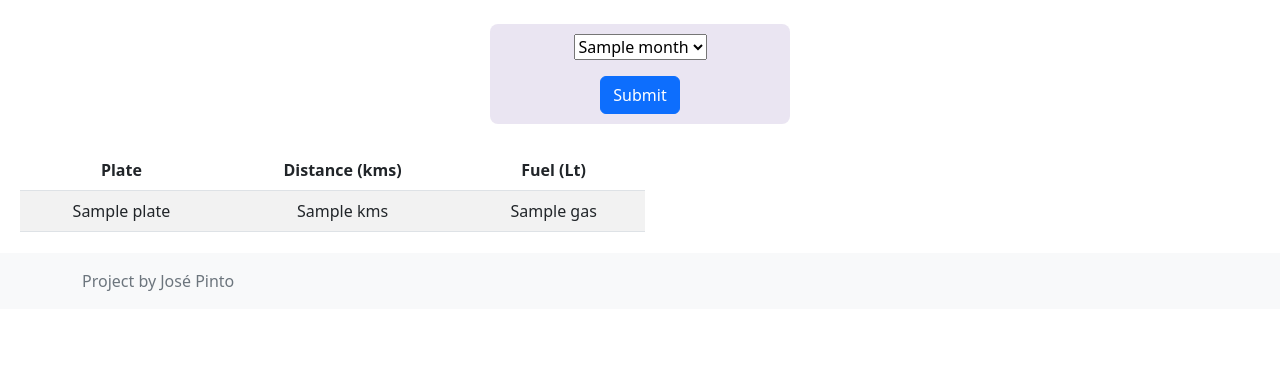
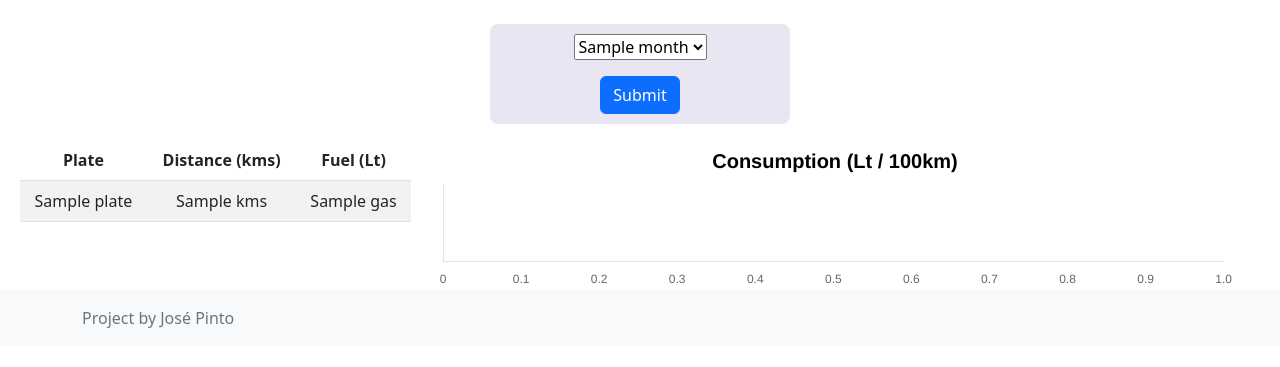
Before and after one commit to JARPinto/fleet, a Flask app: template templates/consumption.html in a window 1280 px wide. Shown: the part 76-443 px from the top of the page. Run offline with Flask 2, Linux system fonts and the light colour scheme; the template is opened without the code that fills it: most values are stand-ins (such as "Sample title", 1, 10 or a date in 2020); some libraries are stand-ins or nearby versions.

Commit message:
consumption, graph same height

```diff
--- a/app.py
+++ b/app.py
@@ -298,34 +298,44 @@ def consumption():
     cursor = db.cursor()
 
     months = cursor.execute("SELECT month FROM transports GROUP BY month").fetchall()
-    # months_dt = [data[0] for data in months]
-    # months = [str_to_month(data) for data in months_dt]
+    months_dt = [data[0] for data in months]
+    months = [str_to_month(data) for data in months_dt]
 
     table_data = cursor.execute('SELECT plate, SUM(kms) as kms, SUM(gas) as gas FROM transports GROUP BY plate').fetchall()
     plates_name = [row[0] for row in table_data]
     plates_kms = [int(row[1]) for row in table_data]
     plates_gas = [int(row[2]) for row in table_data]
 
+    # Populates vehicles consumption
     plates_consumption = []
     for i in range(len(plates_name)):
         result =  "{:.1f}".format(int(plates_gas[i]) * 100 / int(plates_kms[i]))
-        plates_consumption.append(result)
+        plates_consumption.append(float(result))
+
+    print(plates_name)
     print(plates_consumption)
-    print(type(plates_consumption))
-    print(type(plates_kms))
 
     if request.method == 'POST':
-        # long_month_name = request.form.get("month")
-        # datetime_obj = datetime.strptime(long_month_name, "%B")
-        month_number = request.form.get("month")
-        table_data = cursor.execute('SELECT plate, SUM(kms) as kms, SUM(gas) as gas FROM transports WHERE month = ? GROUP BY plate', (month_number, )).fetchall()
+        # Get month name and convert to str with 2digit
+        month_name = request.form.get("month")
+        month_number = datetime.strptime(month_name, '%B').month
+        month_tdig = '{:02d}'.format(month_number)
+
+        # Same table with filter option
+        table_data = cursor.execute('SELECT plate, SUM(kms) as kms, SUM(gas) as gas FROM transports WHERE month=? GROUP BY plate', (month_tdig,)).fetchall()
         plates_name = [row[0] for row in table_data]
         plates_kms = [int(row[1]) for row in table_data]
         plates_gas = [int(row[2]) for row in table_data]
 
+        # Populates vehicles consumption
         plates_consumption = []
         for i in range(len(plates_name)):
-            result =  int(plates_gas[i]) * 100 / int(plates_kms[i])
-            plates_consumption.append(result)
+            result =  "{:.1f}".format(int(plates_gas[i]) * 100 / int(plates_kms[i]))
+            plates_consumption.append(float(result))
 
-    return render_template('consumption.html', months=months, table_data=table_data, plates_consumption=plates_consumption)
+        print(plates_name)
+        print(plates_consumption)
+
+        return render_template('consumption.html', month_name=month_name, months=months, table_data=table_data, consumption=plates_consumption, plates=plates_name)
+
+    return render_template('consumption.html', month_name="All YEAR stats", months=months, table_data=table_data, consumption=plates_consumption, plates=plates_name)
--- a/templates/consumption.html
+++ b/templates/consumption.html
@@ -2,6 +2,9 @@
 {% extends "base.html" %}
 
 {% block head %}
+    <script src="/static/js/chart.min.js"></script>
+    <script src="/static/js/chartjs-plugin-datalabels.min.js"></script>
+
     <style>
         form {
             max-width: 300px;
@@ -24,16 +27,17 @@
             <div class="mb-3">
                 <select name="month">
                     {% for month in months %}
-                    <option value="{{ month.month }}">{{ month.month }}</option>
+                        <option value="{{ month }}">{{ month }}</option>
                     {%  endfor %}
                 </select>
             </div>
             <button class="btn btn-primary" type="submit">Submit</button>
+        </form>
     </div>
-    </form>
-    <p></p>
-        <div class="container-fluid text-center" style="padding: 10px 10px 5px 20px; ">
-            <div class="col col-md-6">
+    <div><p></p></div>
+    <div class="container-fluid text-center" style="padding-left: 20px; padding-right: 40px;">
+        <div class="row">
+            <div class="col col-md-4">
                 <table class="table table-striped">
                     <thead>
                         <tr>
@@ -53,7 +57,78 @@
                     </tbody>
                 </table>
             </div>
+            <div class="col col-md-8">
+                <!-- Bar Graph for vehicles consumption -->
+                <div class="chartBox">
+                    <canvas id="bar" style="width:100%;max-width:800px; height:100%; max-height: 800px;"></canvas>
+                </div>
+                <script>
+                    var ctx_km = document.getElementById("bar").getContext("2d");
+                    var linechart = new Chart(ctx_km, {
+                        type: 'bar',
+                        // Data options
+                        data: {
+                            labels: {{ plates | safe }}, // Safe is for populate
+                            datasets: [{
+                                data: {{ consumption | safe }},
+                                // borderColor: "black",
+                                backgroundColor: '#D99011',
+                                borderColor: '#D99011',
+                                hoverBackgroundColor: '#B35900',
+                                borderRadius: 10,
+                                datalabels: {
+                                    align: 'center',
+                                    anchor: '',
+                                }
+                            }]
+                        },
+                        plugins: [ChartDataLabels],
+                        options: {
+                            responsive: true,
+                            plugins: {legend: {display: false},
+                                title: {
+                                    display: true,
+                                    text: 'Consumption (Lt / 100km)',
+                                    position: 'top',
+                                    align: 'center',
+                                    fullSize: 'false',
+                                    color: 'rgb(0,0,0)',
+                                    font: {
+                                        weight: 'bold',
+                                        size: 20
+                                    }
 
+                                },
+                                datalabels: {
+                                    backgroundColor: '#8C5900',
+                                    borderRadius: 4,
+                                    color: 'white',
+                                    font: {
+                                        size: 12
+                                    },
+                                    formatter: Math.round,
+                                },
+
+                            },
+                            // Core options
+                            // maintainAspectRatio: false,
+                            indexAxis: 'y',
+                            scales: {
+                                    x: {
+                                        grid: {
+                                        display: false
+                                        }
+                                    },
+                                    y: {
+                                        grid: {
+                                        display: false
+                                        }
+                                    }
+                            },
+                        }
+                    });
+                </script>
+            </div>
         </div>
     </div>
 
```
Also changed, not shown: 1 other file. Lines whose indentation alone changed are shown as unchanged.
